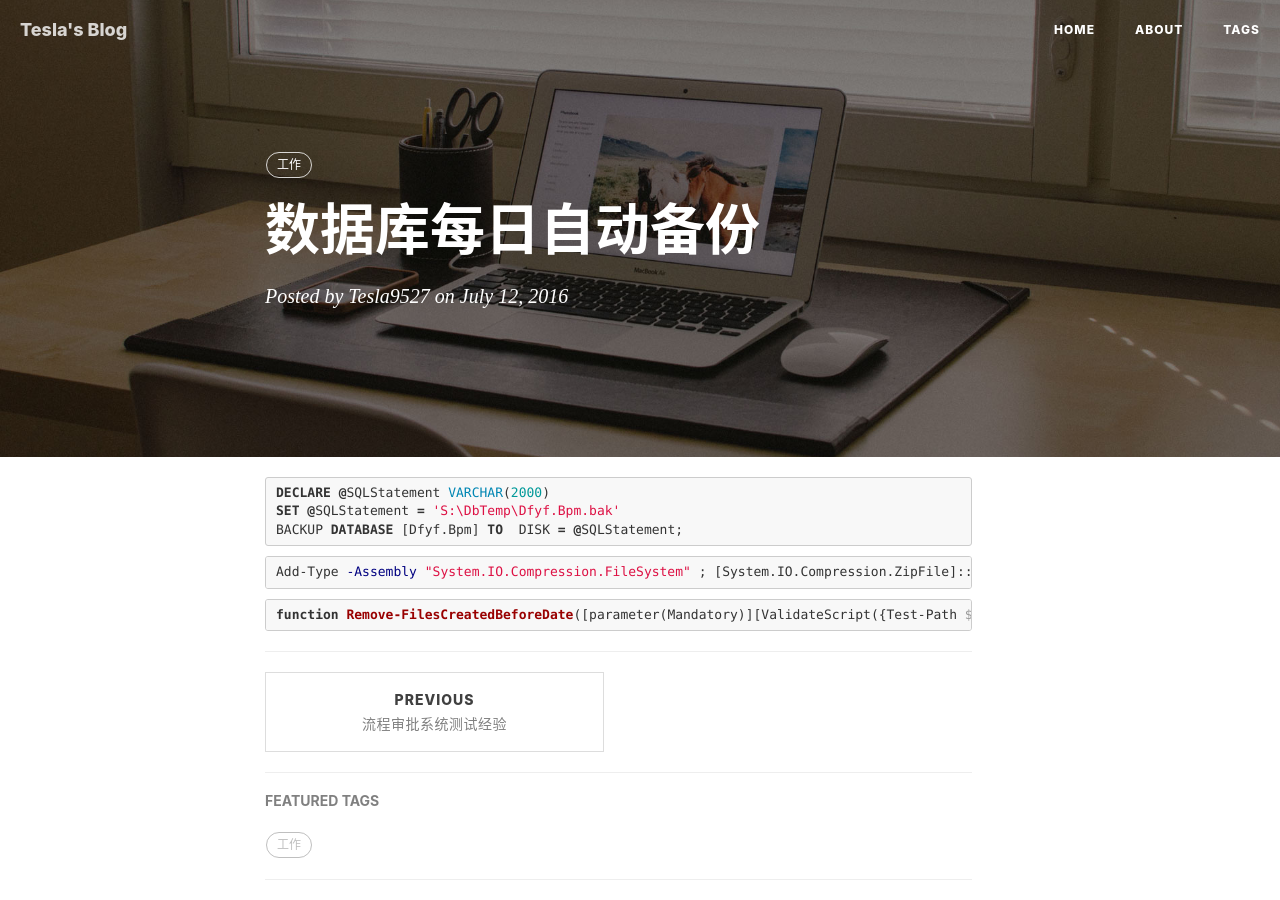
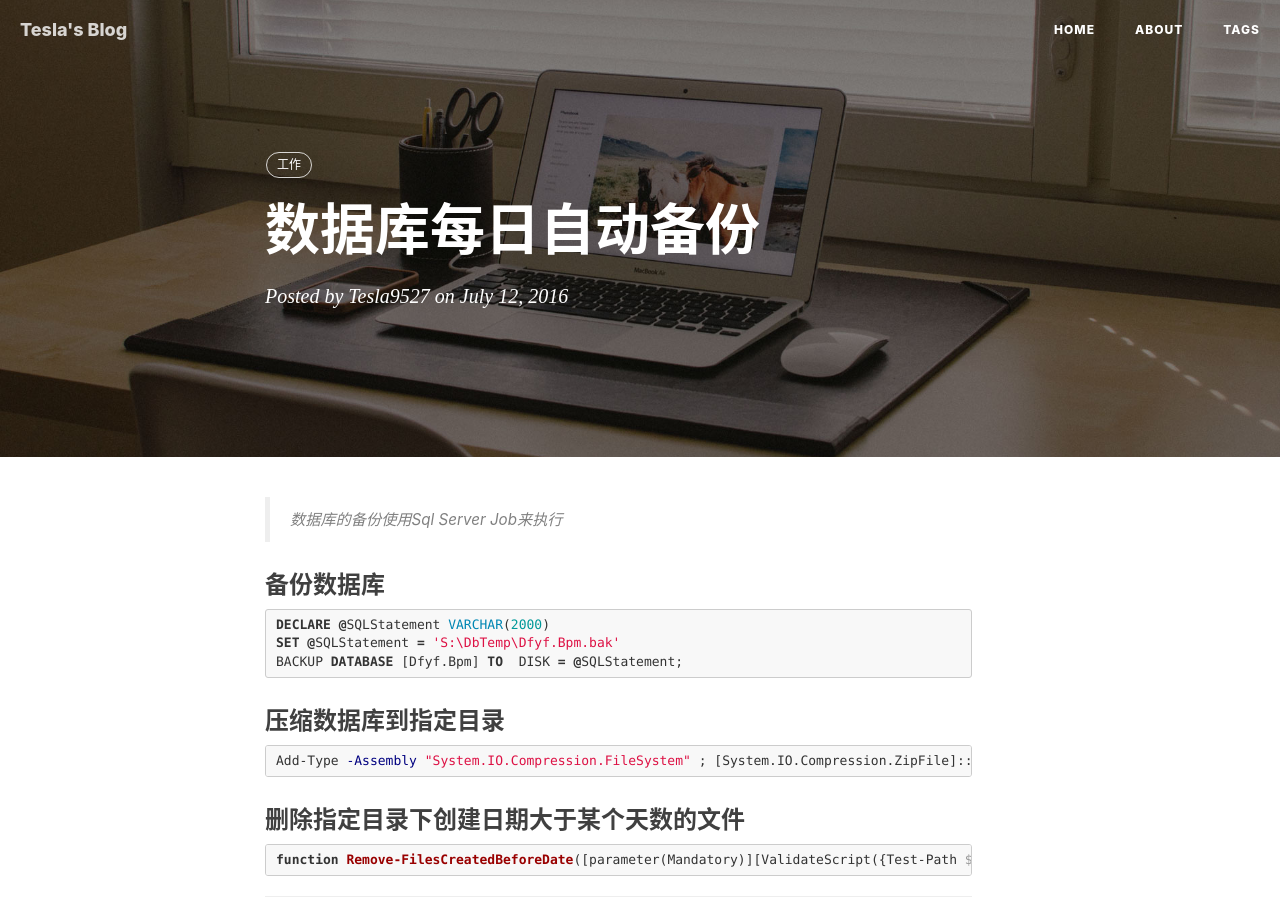
Before and after one commit to ccflyme/ccflyme.github.io, a Jekyll site: the page built from _posts/2016-07-12-Database-Daily-Backup.markdown, in a window 1280 px wide and 900 px high. Built offline with Jekyll 4.4.1, drawn with Linux system fonts in a browser that asks for light colours; nearby versions of some CDN libraries; comment, search, counter and statistics services are not loaded.

Commit message:
update blog

````diff
--- a/_posts/2016-07-12-Database-Daily-Backup.markdown
+++ b/_posts/2016-07-12-Database-Daily-Backup.markdown
@@ -9,11 +9,17 @@
 tags:
     - 工作
 ---
+>数据库的备份使用Sql Server Job来执行
+
+### 备份数据库
+
 ```sql
 DECLARE @SQLStatement VARCHAR(2000)
 SET @SQLStatement = 'S:\DbTemp\Dfyf.Bpm.bak'
 BACKUP DATABASE [Dfyf.Bpm] TO  DISK = @SQLStatement;
 ```
+
+### 压缩数据库到指定目录
 
 ```powershell
 Add-Type -Assembly "System.IO.Compression.FileSystem" ;
@@ -35,6 +41,8 @@
 Remove-Item S:\DbTemp\Dfyf.Bpm.bak
 ```
 
+### 删除指定目录下创建日期大于某个天数的文件
+
 ```powershell
 function Remove-FilesCreatedBeforeDate([parameter(Mandatory)][ValidateScript({Test-Path $_})][string] $Path, [parameter(Mandatory)][DateTime] $DateTime, [switch] $DeletePathIfEmpty, [switch] $OutputDeletedPaths, [switch] $WhatIf)
 {
````
